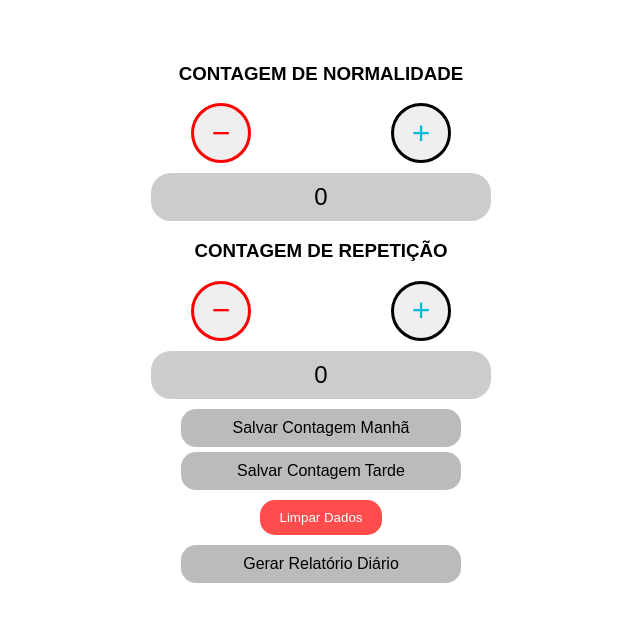
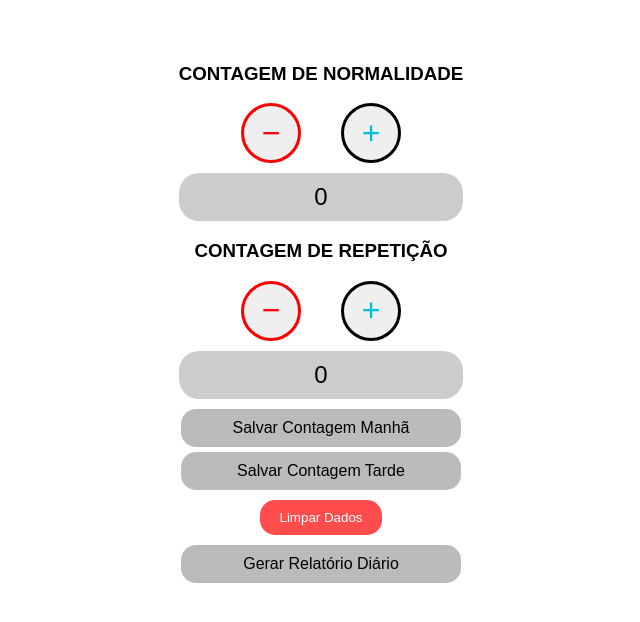
Before and after one commit to thaizdanielekutz/app_sagrado, a plain HTML site: page index.html in a window 1280 px wide. Shown: the whole page, without its empty margins (319-959 px from the left). Drawn offline with Linux system fonts and the light colour scheme.

Commit message:
contador

```diff
--- a/style.css
+++ b/style.css
@@ -17,8 +17,9 @@ body {
   }
   .contador {
     display: flex;
-    justify-content: space-around;
+    justify-content: center; /* centraliza ambos */
     align-items: center;
+    gap: 40px; /* define o espaço entre os botões */
     margin-bottom: 10px;
   }
   .botao {
@@ -45,7 +46,7 @@ body {
     font-size: 24px;
     margin-bottom: 10px;
     margin: 10px auto;
-    width: 80%; /* <-- adicionado para controlar a largura */
+    width: 66%; /* <-- adicionado para controlar a largura */
   }
   .limpar {
     background-color: #ff4d4d;
```
